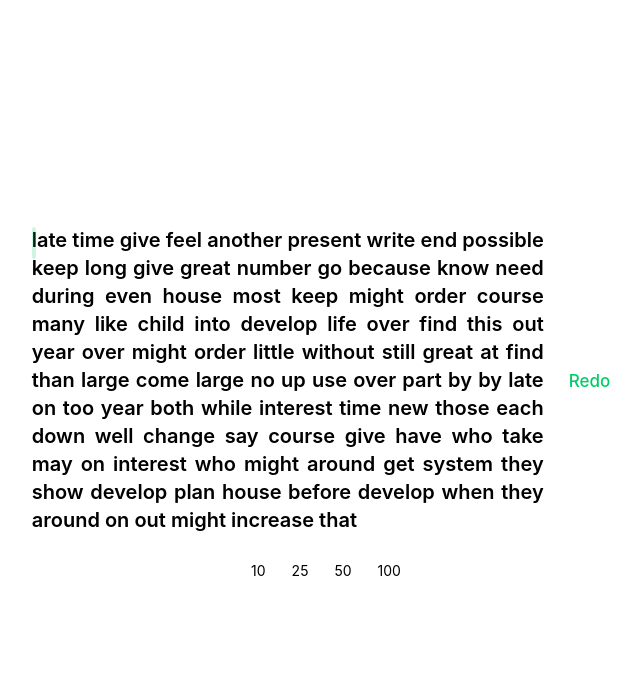
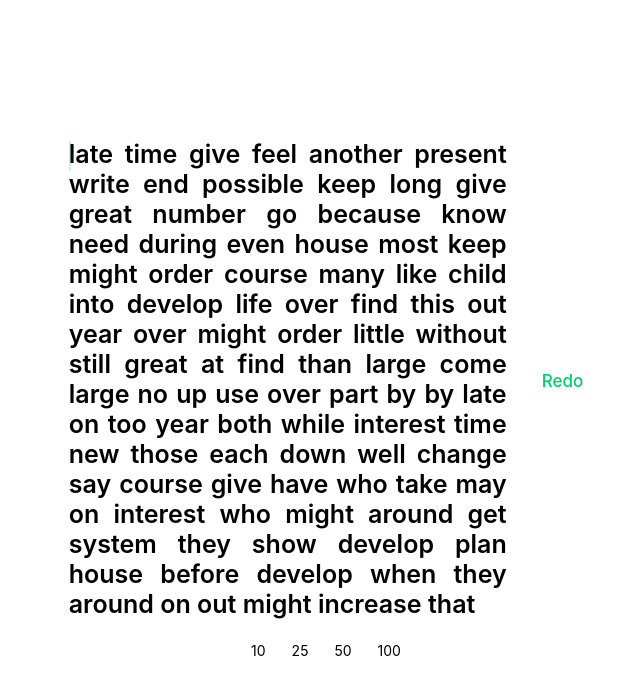
Before and after one commit to mattponiat/typingu-testo, a Next.js app: page / in a window 1280 px wide. Shown: the top 694 px of the page, without its empty margins (314-955 px from the left). Built offline with nearby package versions, Linux system fonts and the light colour scheme.

Commit message:
small changes

```diff
--- a/components/atoms/Preview/index.tsx
+++ b/components/atoms/Preview/index.tsx
@@ -1,4 +1,5 @@
-import React, { useContext, useEffect, useState } from "react";
+import * as React from "react";
+import { useContext, useEffect, useState } from "react";
 //Styles
 import styled from "styled-components";
 //Context
@@ -6,11 +7,9 @@ import { WordsContext } from "context/WordsContext";
 //Hooks
 import { useEventListener } from "hooks/useEventListener";
 
-const Preview: React.FC = () => {
-  const [words] = useContext(WordsContext);
-  const [lettersFromWords, setLettersFromWords] = useState<string[]>(
-    words.join(" ").split("")
-  );
+const Preview: React.FC = (...props) => {
+  const [words] = useContext(WordsContext)!;
+  const [lettersFromWords, setLettersFromWords] = useState<string[]>(words);
   const [correctLetters, setCorrectLetters] = useState<string[]>([]);
   const [incorrectLetters, setIncorrectLetters] = useState<string[]>([]);
 
@@ -27,14 +26,16 @@ const Preview: React.FC = () => {
   });
 
   const WordCheker = (e: KeyboardEvent) => {
+    const key = e.key;
+
     if (incorrectLetters.length > 0) {
-      if (e.code === "Backspace") {
+      if (key === "Backspace" || key === "Delete") {
         const incorrectLettersCopy = [...incorrectLetters];
         incorrectLettersCopy.pop();
         setIncorrectLetters(incorrectLettersCopy);
       }
     }
-    const key = e.key;
+
     if (e.code.slice(0, 3) !== "Key" && e.code.slice(0, 3) !== "Spa") return;
 
     if (key === lettersFromWords[0] && incorrectLetters.length === 0) {
@@ -52,33 +53,41 @@ const Preview: React.FC = () => {
   };
 
   return (
-    <Wrapper>
+    <Wrapper {...props}>
       {correctLetters.map((letter, i) => (
-        <CorrectText key={letter + i}>{letter}</CorrectText>
+        <CorrectText key={`${letter} ${i}`}>{letter}</CorrectText>
       ))}
       {incorrectLetters.map((letter, i) => (
-        <IncorrectText key={letter + i}>{letter}</IncorrectText>
+        <IncorrectText key={`${letter} ${i}`}>{letter}</IncorrectText>
       ))}
       <Caret></Caret>
-      {lettersFromWords
-        .join("")
-        .split("")
-        .map((elem, i) => (
-          <Text key={`${elem} ${i}`}>{elem}</Text>
-        ))}
+      {lettersFromWords.map((letter, i) => (
+        <Text key={`${letter} ${i}`}>{letter}</Text>
+      ))}
     </Wrapper>
   );
 };
 
 //Styled components
+
+const Wrapper = styled.p`
+  position: relative;
+  white-space: pre-wrap;
+  border-radius: 5px;
+  margin: 5px;
+  padding: 5px;
+  max-width: 35vw;
+  text-align: justify;
+  line-height: 27px;
+`;
+
 const Caret = styled.span`
   position: absolute;
   margin: 0;
   padding: 15px 1px;
-  border: 1px solid hsl(150, 100%, 40%);
-  border-radius: 5px;
   background-color: hsl(150, 100%, 40%);
   animation: fading 0.7s infinite alternate;
+  word-wrap: break-word;
 
   @keyframes fading {
     from {
@@ -91,27 +100,19 @@ const Caret = styled.span`
 `;
 
 const Text = styled.span`
-  font-size: 20px;
+  font-size: 25px;
   font-weight: 600;
+  word-wrap: break-word;
 `;
 
 const IncorrectText = styled(Text)`
   background-color: red;
   color: white;
+  word-wrap: break-word;
 `;
 const CorrectText = styled(Text)`
   color: green;
-`;
-
-const Wrapper = styled.pre`
-  position: relative;
-  white-space: pre-wrap;
   word-wrap: break-word;
-  border: none;
-  border-radius: 5px;
-  width: 40vw;
-  text-align: justify;
-  line-height: 27px;
 `;
 
 export default Preview;
```
